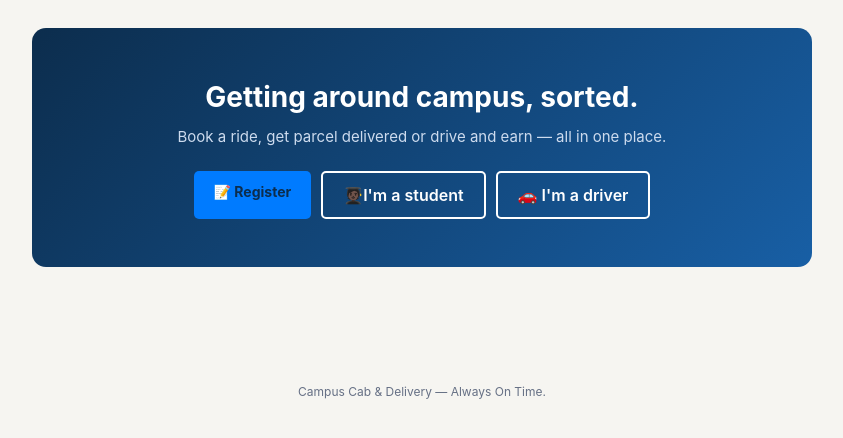
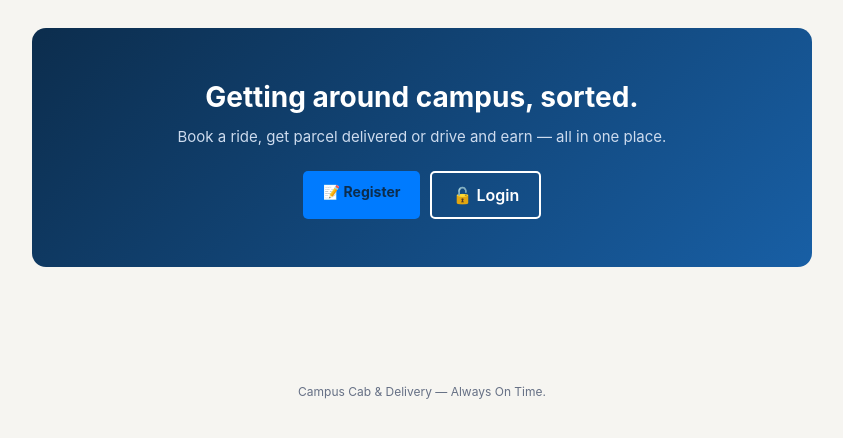
Before and after one commit to BaneleMakhonjwa/campus-cab, a PHP site: page /campus-cab/ in a window 1280 px wide. Shown: the part 87-525 px from the top of the page, without its empty margins (218-1061 px from the left). Run offline with PHP 8.4, Linux system fonts and the light colour scheme.

Commit message:
Update registration and login links in index.php

```diff
--- a/index.php
+++ b/index.php
@@ -11,9 +11,8 @@ $isLoggedIn = isset($_SESSION['student_id']) || isset($_SESSION['driver_id']);
     <h1>Getting around campus, sorted.</h1>
     <p>Book a ride, get parcel delivered or drive and earn — all in one place.</p>
     <div class="hero-actions">
-        <a href="register_student.php" class="btn-primary">📝 Register</a>
-        <a href="login_student.php" class="btn-outline-light">🧑🏿‍🎓I'm a student</a>
-        <a href="login_driver.php" class="btn-outline-light">🚗 I'm a driver</a>
+        <a href="register.php" class="btn-primary">📝 Register</a>
+        <a href="login.php" class="btn-outline-light">🔓 Login </a>
     </div>
 </section>
 <?php endif; ?>
```
